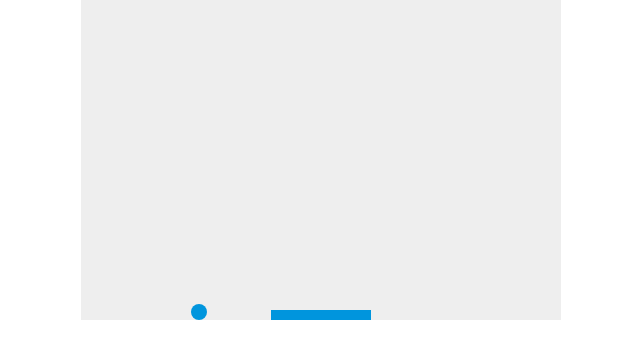
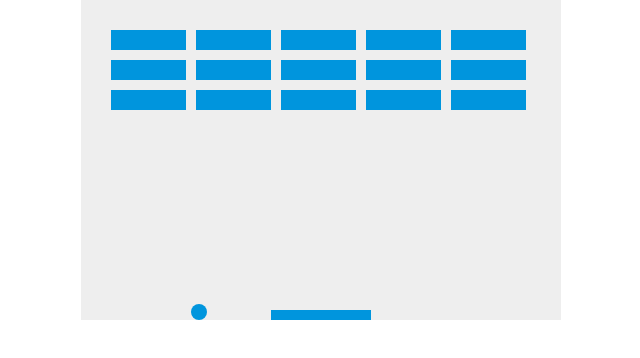
Before and after one commit to ctmckeel93/canvasBreakout, a plain HTML site: page index.html in a window 1280 px wide. Shown: the whole page, without its empty margins (319-959 px from the left). Drawn offline with Linux system fonts and the light colour scheme.

Commit message:
drew the board

```diff
--- a/index.html
+++ b/index.html
@@ -26,7 +26,7 @@
     var paddleHeight = 10;
     var paddleWidth = 100;
     var paddleX = (canvas.width-paddleWidth) / 2;
-    var paddleSpeed = 5;
+    var paddleSpeed = 6;
 
     // check for movement of paddle
     var rightPressed = false;
@@ -42,6 +42,28 @@
     var brickOffsetLeft = 30;
 
     var bricks = [];
+    for (var c = 0; c < brickColumnCount; c++) {
+        bricks[c] = [];
+        for (var r=0; r < brickRowCount; r++) {
+            bricks[c][r] = {x:0, y: 0};
+        }
+    }
+
+    function drawBricks() {
+        for (var c = 0; c < brickColumnCount; c++) {
+            for (var r=0; r < brickRowCount; r++) {
+                var brickX = c*(brickWidth+brickPadding) + brickOffsetLeft;
+                var brickY = r*(brickHeight+brickPadding) + brickOffsetTop;
+                bricks[c][r].x = brickX;
+                bricks[c][r].y = brickY;
+                ctx.beginPath();
+                ctx.rect(brickX,brickY, brickWidth, brickHeight);
+                ctx.fillStyle = "#0095DD"
+                ctx.fill();
+                ctx.closePath();
+            }
+    }
+    }
 
 
 
@@ -65,6 +87,7 @@
 
     function draw() {
         ctx.clearRect(0, 0, canvas.width, canvas.height);
+        drawBricks();
         drawBall();
         drawPaddle();
         if(y + dy < ballRadius) {
```
